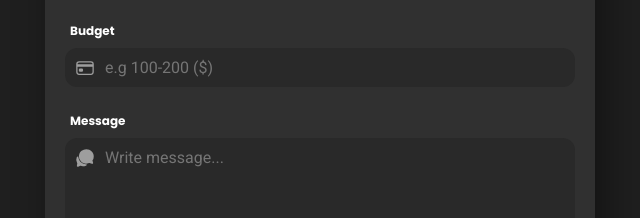
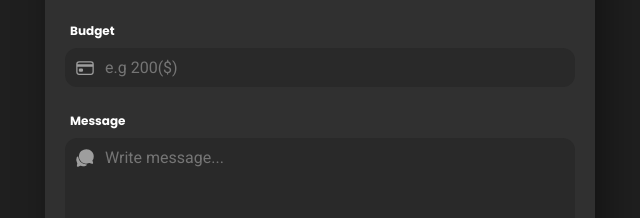
Before and after one commit to MacroCreatives/Portfolio, a plain HTML site: page index.html in a window 1280 px wide. Shown: the part 4191-4409 px from the top of the page, 610-1250 px from the left. Drawn offline with nearby package versions, Linux system fonts and the light colour scheme; a web font is replaced by a local one.

Commit message:
Update index.html

```diff
--- a/index.html
+++ b/index.html
@@ -805,7 +805,7 @@
 
             <div class="input-wrapper">
 
-              <input type="number" name="budget" id="budget" placeholder="e.g 100-200 ($)" class="input-field">
+              <input type="number" name="budget" id="budget" required placeholder="e.g 200($)" class="input-field">
 
               <ion-icon name="card-outline"></ion-icon>
 
```
